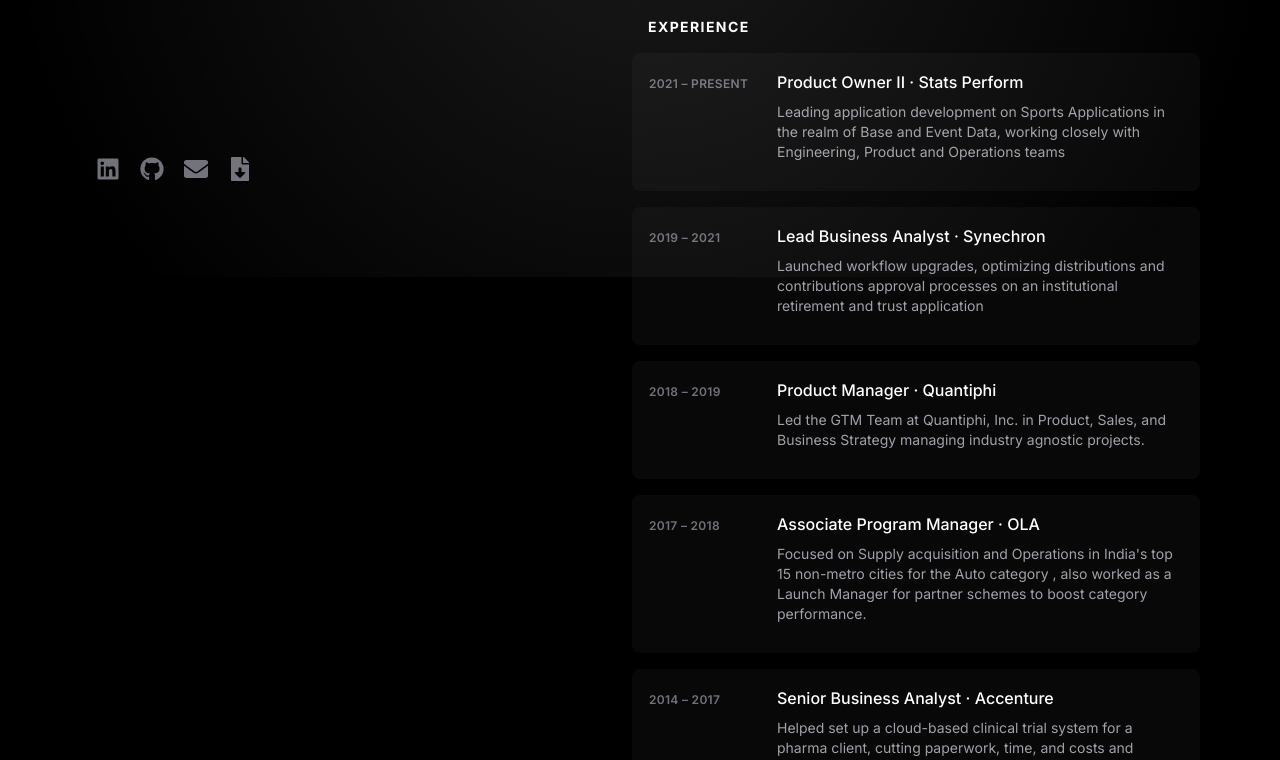
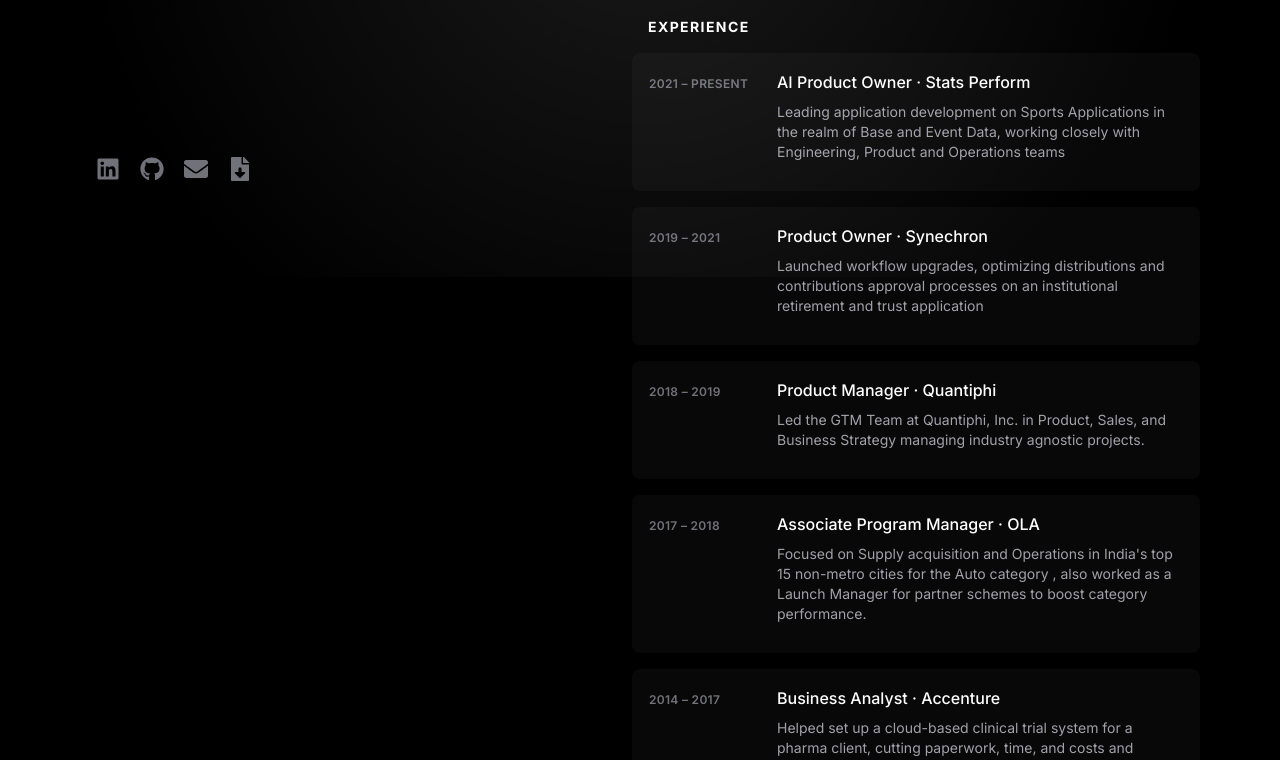
Before and after one commit to Luridin/personal-site, a Next.js app: page / in a window 1280 px wide. Shown: the part 523-1283 px from the top of the page. Built offline with nearby package versions, Linux system fonts and the light colour scheme.

Commit message:
Resume Change

```diff
--- a/app/globals.css
+++ b/app/globals.css
@@ -10,7 +10,7 @@
   --accent-muted: #0f0f0f;
 }
 
-@theme inline {
+theme inline {
   --color-background: var(--bg-primary);
   --color-foreground: var(--text-primary);
   --font-sans: var(--font-geist-sans);
@@ -28,7 +28,7 @@ body {
 
 /* Spotlight gradient that follows cursor */
 .spotlight {
-  background: radial-gradient(800px circle at var(--mouse-x, 50%) var(--mouse-y, 50%),
+  background: radial-gradient(700px circle at var(--mouse-x, 50%) var(--mouse-y, 50%),
       rgba(255, 255, 255, 0.1),
       transparent 80%);
 }
--- a/components/Sidebar.tsx
+++ b/components/Sidebar.tsx
@@ -118,7 +118,7 @@ export function Sidebar() {
                 </li>
                 <li>
                     <a
-                        href="https://drive.google.com/file/d/1AnOCf9swLMSkef9QQkkOHDdGg3NgqVp6/view?usp=sharing"
+                        href="https://1drv.ms/b/c/93423c73ff3a73fc/IQDOubNniDOZRK6EWRIXivOiAWpC35UWv32AW_hOZ4AH2Ag?e=Fi11OF"
                         target="_blank"
                         rel="noopener noreferrer"
                         className="text-[var(--text-muted)] hover:text-[var(--text-primary)] transition-colors"
--- a/data/experience.ts
+++ b/data/experience.ts
@@ -1,7 +1,7 @@
 export const experience = [
   {
     company: "Stats Perform",
-    role: "Product Owner II",
+    role: "AI Product Owner",
     period: "2021 – Present",
     description:
       "Leading application development on Sports Applications in the realm of Base and Event Data, working closely with Engineering, Product and Operations teams",
@@ -9,7 +9,7 @@ export const experience = [
   },
   {
     company: "Synechron",
-    role: "Lead Business Analyst",
+    role: "Product Owner",
     period: "2019 – 2021",
     description:
       "Launched workflow upgrades, optimizing distributions and contributions approval processes on an institutional retirement and trust application",
@@ -33,7 +33,7 @@ export const experience = [
   },
   {
     company: "Accenture",
-    role: "Senior Business Analyst",
+    role: "Business Analyst",
     period: "2014 – 2017",
     description:
       "Helped set up a cloud-based clinical trial system for a pharma client, cutting paperwork, time, and costs and boosting data accuracy. Also worked on App support for Energy Trader's , Risk managers and Settlement Team in the ETRM domain.",
```
